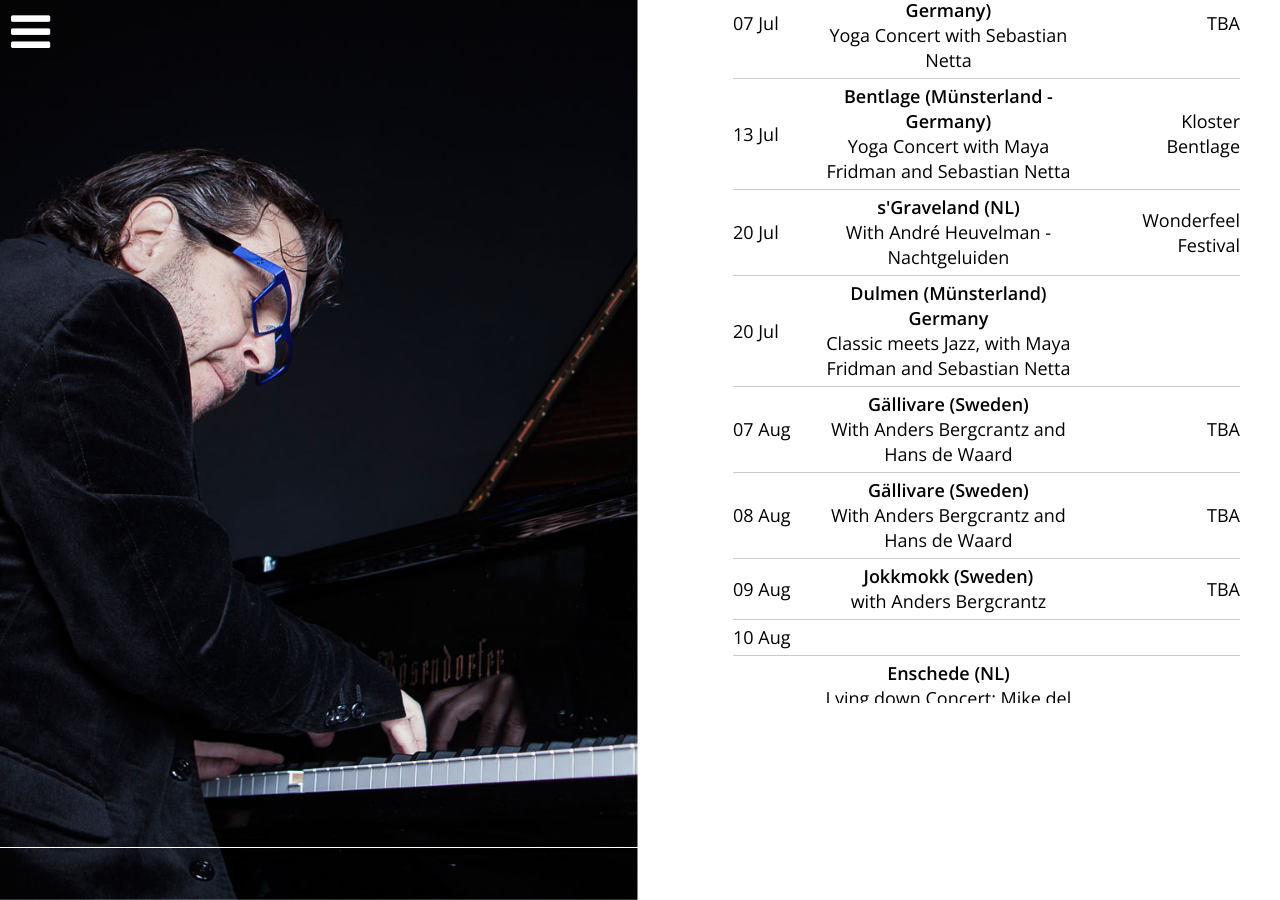
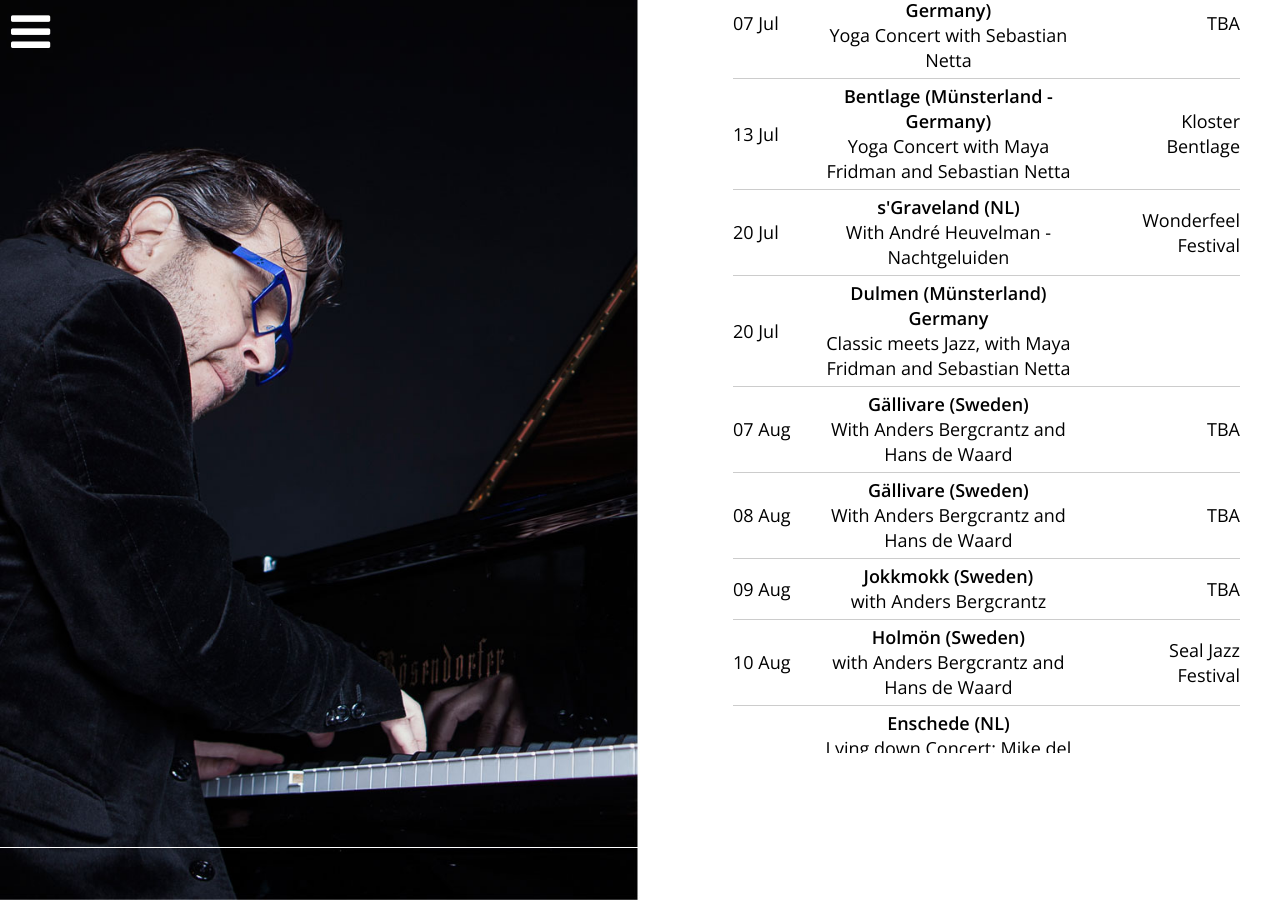
Before and after one commit to mikedelferro/website, a Jekyll site: the page built from agenda.html, in a window 1280 px wide and 900 px high, scrolled down 1505 px. Built offline with Jekyll 4.4.1, drawn with Linux system fonts in a browser that asks for light colours; nearby versions of some CDN libraries.

Commit message:
Updated '_config.yml' via CloudCannon

```diff
--- a/_config.yml
+++ b/_config.yml
@@ -124,8 +124,9 @@ gigs:
     location:
     venue:
     url:
-  - title:
+  - title: with Anders Bergcrantz and Hans de Waard
     date: 2019-08-10 19:00:00
-    location:
-    venue:
-    url:
+    location: Seal Jazz Festival
+    venue: Holmön (Sweden)
+    url: >-
+      https://www.facebook.com/story.php?story_fbid=2089312967783762&id=201487546566323
```
